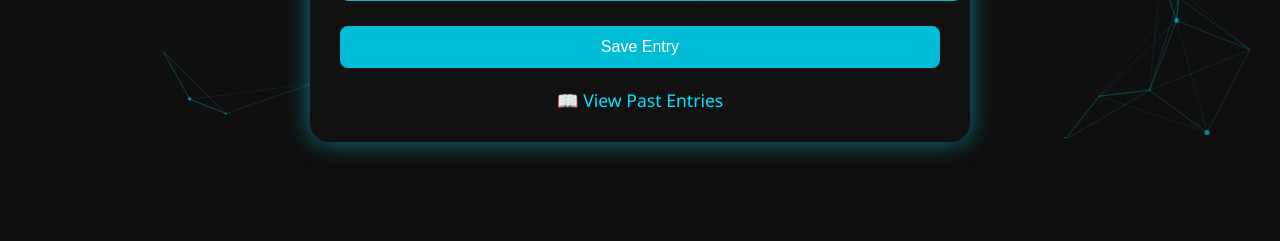
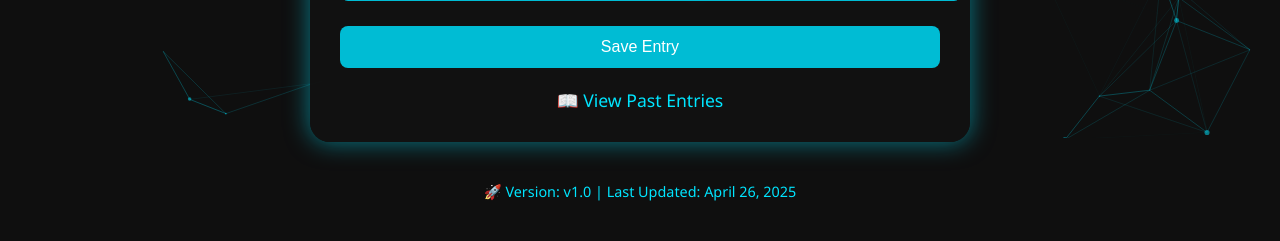
Before and after one commit to Doremon-tech-svg/levelup-journal, a Flask app: page / in a window 1280 px wide. Shown: the part 662-903 px from the top of the page. Before the commit the page ends 819 px from the top, so only its background shows below. Run offline with Flask 3, Linux system fonts and the light colour scheme.

Commit message:
🔥 Added glowing forms, particles, parallax background, success sound, and UI upgrades and version num.

```diff
--- a/app.py
+++ b/app.py
@@ -1,3 +1,7 @@
+# Load version
+with open('version.txt', 'r') as f:
+    VERSION = f.read().strip()
+
 from flask import Flask, render_template, request, jsonify, redirect, url_for
 from flask_sqlalchemy import SQLAlchemy
 from datetime import datetime
@@ -24,7 +28,9 @@ with app.app_context():
 
 @app.route('/')
 def index():
-    return render_template('index.html')
+    now = datetime.now().strftime("%B %d, %Y")
+    return render_template('index.html', version=VERSION, now=now)
+
 
 @app.route('/submit', methods=['POST'])
 def submit_entry():
--- a/templates/index.html
+++ b/templates/index.html
@@ -260,6 +260,9 @@
       document.getElementById('particles-js').style.transform = `translate(${x * 30}px, ${y * 30}px)`;
     });
   </script>
+<footer style="text-align:center; color:#00e5ff; margin-top:40px; font-size: 0.9rem;">
+  🚀 Version: {{ version }} | Last Updated: {{ now }}
+</footer>
 
 </body>
 </html>
--- /dev/null
+++ b/version.txt
@@ -0,0 +1 @@
+v1.0
```
